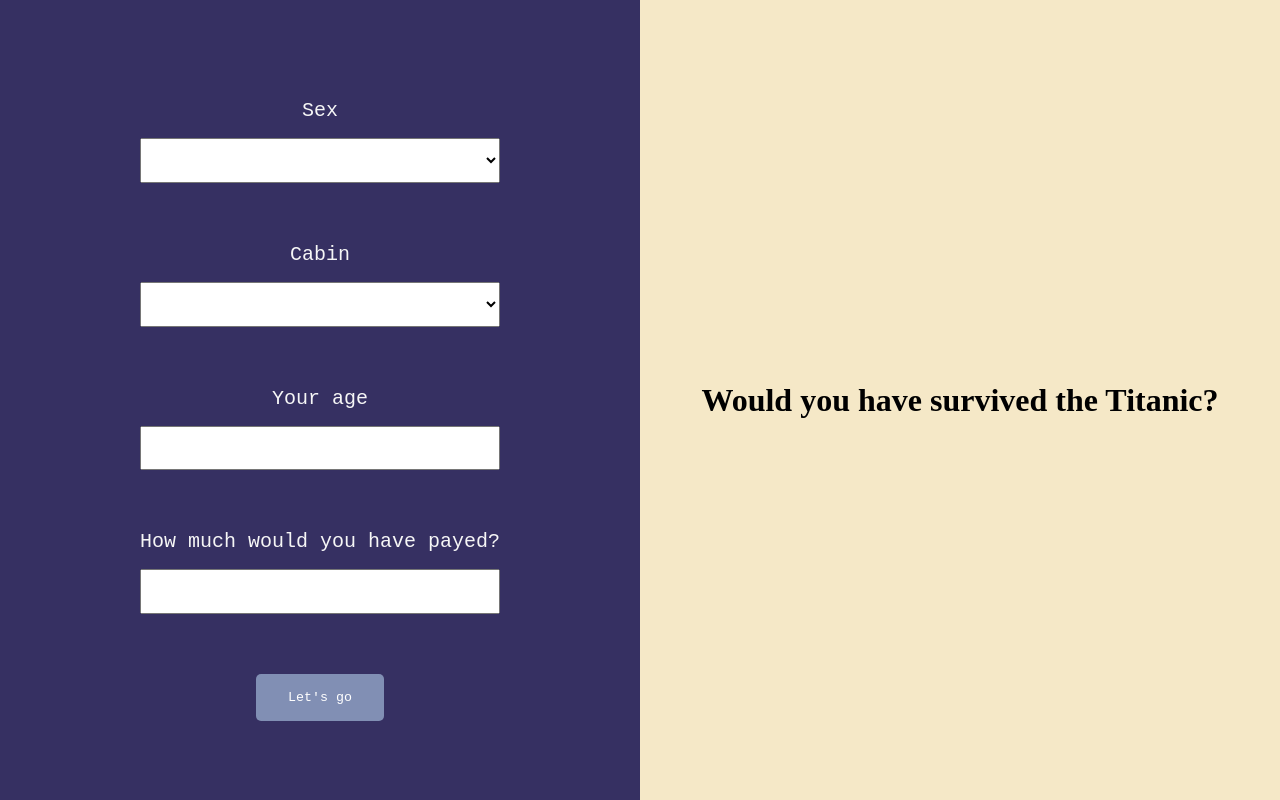
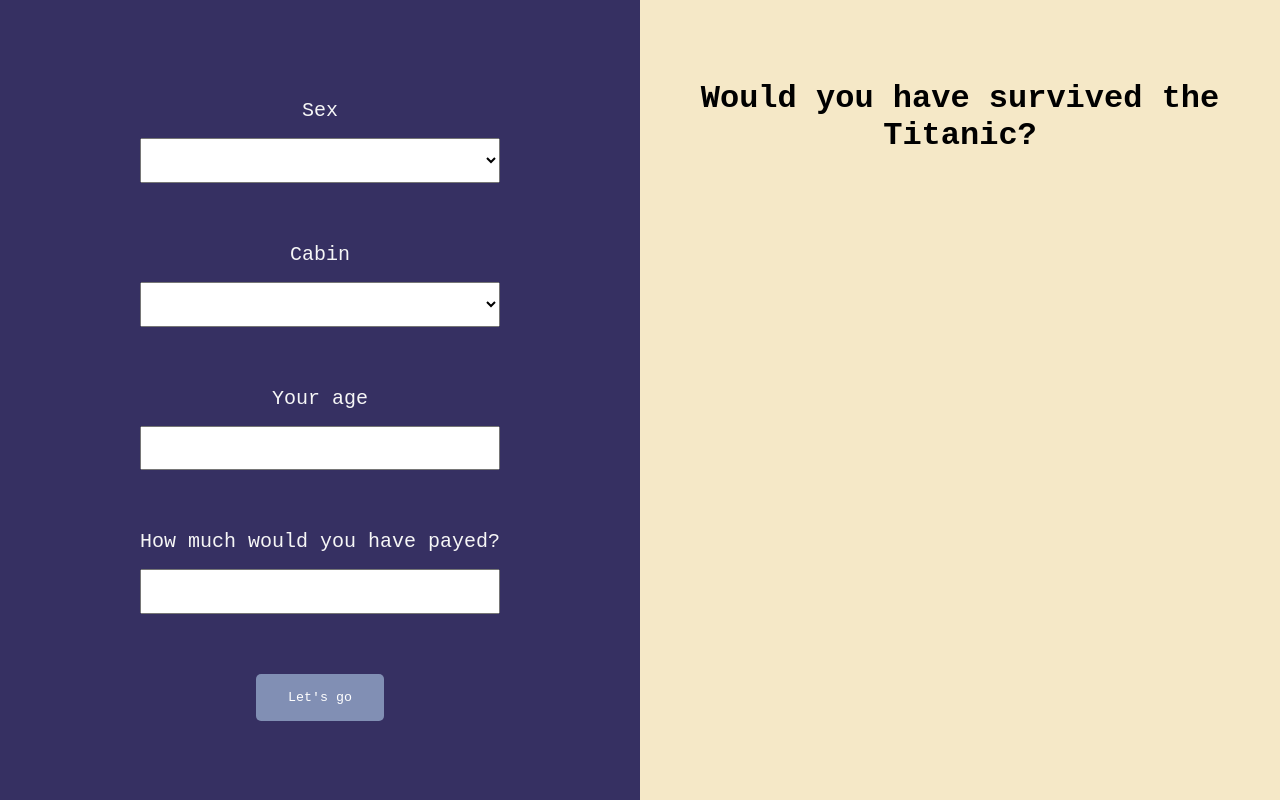
Before and after one commit to BakiRhina/TitanicWebApp, a Flask app: page / in a window 1280 px wide. Run offline with Flask 3, Linux system fonts and the light colour scheme; parts of the project's set-up code (start-up, migrations or seed data) failed here and were passed over.

Commit message:
feat: frontend done except dynamic div style

```diff
--- a/app/static/css/style.css
+++ b/app/static/css/style.css
@@ -5,9 +5,8 @@
   height: 100vh;
 }
 
-select {
-  font-family:'Courier New', Courier, monospace;
-}
+
+/************** FORM DIVISION *************/
 
 #formDiv {
   height: 100%;
@@ -20,6 +19,10 @@
   font-family: 'Courier New', Courier, monospace;
   color: #F6F6F6;
   font-size: 2.5vh;
+}
+
+select {
+  font-family:'Courier New', Courier, monospace;
 }
 
 #submitBtn {
@@ -55,7 +58,23 @@
   background-color: #F5E8C7;
   display: flex;
   flex-direction: column;
-  justify-content: center;
   align-items: center;
   text-align: center;
 }
+
+#headerDiv {
+  height: 50vh;
+  width: 100%;
+}
+
+#containerOfDynamicDiv {
+  height: 50vh;
+  width: 100%;
+  display: flex;
+}
+
+h1 {
+  margin-top: 10vh;
+  font-family: 'Courier New', Courier, monospace;
+  font-weight: bolder;
+}
--- a/app/templates/home.html
+++ b/app/templates/home.html
@@ -39,15 +39,18 @@
     </form>
   </div>
   <div id="answerDiv">
+    <div id="headerDiv">
       <h1>
         Would you have survived the Titanic?
       </h1>
+    </div>
+    <div id="containerOfDynamicDiv">
       {% if result %}
         <div id="result">
             <p>{{ result }}</p>
         </div>
       {% endif %}
     </div>
-
+  </div>
 </body>
 </html>
```
Lines whose indentation alone changed are shown as unchanged.
